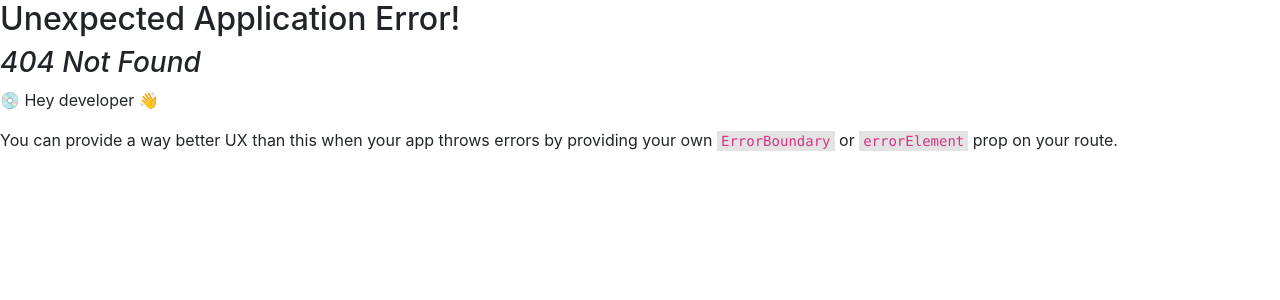
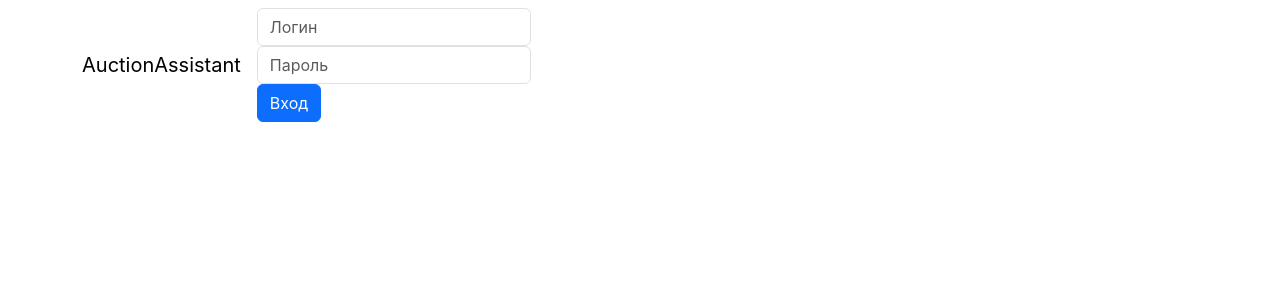
Before and after one commit to Karasiq1337/TorgiGov, a React (Create React App) app in the folder TorgiGov/auction_assistant/: page /HomePage in a window 1280 px wide. Before the commit this address had no page. Shown: the top 300 px of the page. Built offline with nearby package versions, Linux system fonts and the light colour scheme.

Commit message:
NavBar + гусейн гасанов

```diff
--- a/TorgiGov/auction_assistant/public/index.html
+++ b/TorgiGov/auction_assistant/public/index.html
@@ -30,7 +30,7 @@
       work correctly both with client-side routing and a non-root public URL.
       Learn how to configure a non-root public URL by running `npm run build`.
     -->
-    <title>React App</title>
+    <title>AuctionAssistant</title>
   </head>
   <body>
     <noscript>You need to enable JavaScript to run this app.</noscript>
--- a/TorgiGov/auction_assistant/src/Menu/Authorization/Authorization.tsx
+++ b/TorgiGov/auction_assistant/src/Menu/Authorization/Authorization.tsx
@@ -31,7 +31,7 @@ function AuthorizationElement(){
     return(
         <Form >
             <Form.Group>
-                <Form.Label>Авторизоваться</Form.Label>
+                <Form.Label>Зарегистрируйтесь для продолжения</Form.Label>
             </Form.Group>
             <Form.Group className='mb-3'>
                 <Form.Control
@@ -40,17 +40,20 @@ function AuthorizationElement(){
                     aria-describedby="basic-addon1"
                 />
             </Form.Group>
-            <Form.Group>
+            <Form.Group className='mb-3'>
                 <Form.Control
                     placeholder="Пароль"
                     aria-label="Пароль"
                 />
             </Form.Group>
-            <Form.Group>
-                <Form.Label>Уже зарегестрированны?</Form.Label>
+            <Form.Group className='mb-3'>
+                <Form.Control
+                    placeholder="Повторите Пароль"
+                    aria-label=" Повторите Пароль"
+                />
             </Form.Group>
             <FormGroup>
-                <Button variant="primary">Войти</Button>{' '}
+                <Button variant="primary">Регистрация</Button>{' '}
             </FormGroup>
         </Form>
     )
--- a/TorgiGov/auction_assistant/src/Menu/NavBar.tsx
+++ b/TorgiGov/auction_assistant/src/Menu/NavBar.tsx
@@ -1,9 +1,34 @@
 import React from "react";
+import Form from 'react-bootstrap/Form';
+import {Navbar} from "react-bootstrap";
+import {Container} from "react-bootstrap";
+import Button from "react-bootstrap/Button";
+
 
 export function NavBar(){
     return (
-        <text>
-            ХКЙ
-        </text>
+        <Navbar variant = "light">
+            <Container>
+                <div className="navbar-header">
+                    <Navbar.Toggle data-toggle="collaspe" data-target=".navbar-collaspe">
+                        <span className="icon-bar"/>
+                        <span className="icon-bar"/>
+                        <span className="icon-bar"/>
+                    </Navbar.Toggle>
+                    <Navbar.Brand>AuctionAssistant</Navbar.Brand>
+                </div>
+                <Navbar.Collapse>
+                    <Form className="navbar-form navbar-right">
+                        <Form.Group>
+                            <Form.Control type={"text"} placeholder={"Логин"} className={"form-control"}/>
+                        </Form.Group>
+                        <Form.Group>
+                            <Form.Control type={"password"} placeholder={"Пароль"} className={"form-control"}/>
+                        </Form.Group>
+                            <Button type={"submit"} className={"btn btn-primary"}>Вход</Button>
+                    </Form>
+                </Navbar.Collapse>
+            </Container>
+        </Navbar>
     )
 }
--- a/TorgiGov/auction_assistant/src/index.tsx
+++ b/TorgiGov/auction_assistant/src/index.tsx
@@ -8,6 +8,7 @@ import {
 } from "react-router-dom";
 import {Authorization} from "./Menu/Authorization/Authorization";
 import "bootstrap/dist/css/bootstrap-grid.min.css"
+import {NavBar} from "./Menu/NavBar";
 
 
 const router = createBrowserRouter([
@@ -18,6 +19,10 @@ const router = createBrowserRouter([
     {
         path: "login",
         element: <Authorization/>
+    },
+    {
+        path: "HomePage",
+        element: <NavBar/>
     }
 ]);
 
```
Also changed, not shown: 2 other files (tests, documents, lock files or other folders).
